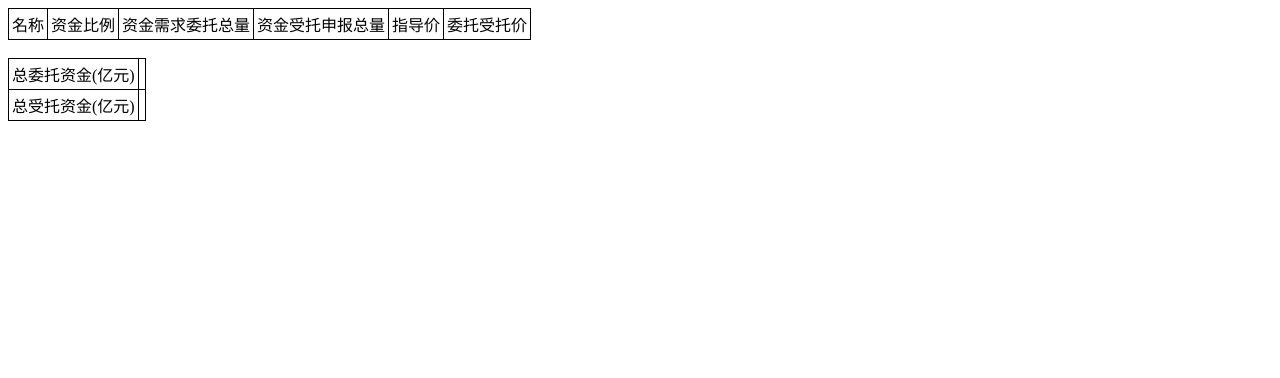
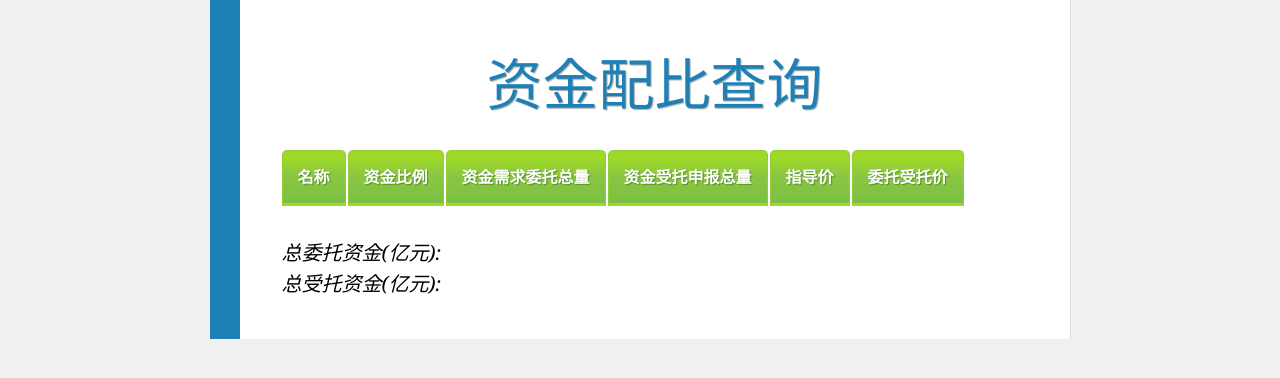
Before and after one commit to fanjunwei/fjwdj, a Django app: template templates/moneySupply.html in a window 1280 px wide. Shown: the top 378 px of the page. Run offline with Django 3.2, Linux system fonts and the light colour scheme; the template is opened without the code that fills it, so the values that code supplies are empty.

Commit message:
优化显示

```diff
--- /dev/null
+++ b/static/css/style.css
@@ -0,0 +1,284 @@
+
+/* Table 1 Style */
+table.table1{
+    font-family: "Trebuchet MS", sans-serif;
+    font-size: 16px;
+    font-weight: bold;
+    line-height: 1.4em;
+    font-style: normal;
+    border-collapse:separate;
+}
+.table1 thead th{
+    padding:15px;
+    color:#fff;
+    text-shadow:1px 1px 1px #568F23;
+    border:1px solid #93CE37;
+    border-bottom:3px solid #9ED929;
+    background-color:#9DD929;
+    background:-webkit-gradient(
+        linear,
+        left bottom,
+        left top,
+        color-stop(0.02, rgb(123,192,67)),
+        color-stop(0.51, rgb(139,198,66)),
+        color-stop(0.87, rgb(158,217,41))
+        );
+    background: -moz-linear-gradient(
+        center bottom,
+        rgb(123,192,67) 2%,
+        rgb(139,198,66) 51%,
+        rgb(158,217,41) 87%
+        );
+    -webkit-border-top-left-radius:5px;
+    -webkit-border-top-right-radius:5px;
+    -moz-border-radius:5px 5px 0px 0px;
+    border-top-left-radius:5px;
+    border-top-right-radius:5px;
+}
+.table1 thead th:empty{
+    background:transparent;
+    border:none;
+}
+.table1 tbody th{
+    color:#fff;
+    text-shadow:1px 1px 1px #568F23;
+    background-color:#9DD929;
+    border:1px solid #93CE37;
+    border-right:3px solid #9ED929;
+    padding:0px 10px;
+    background:-webkit-gradient(
+        linear,
+        left bottom,
+        right top,
+        color-stop(0.02, rgb(158,217,41)),
+        color-stop(0.51, rgb(139,198,66)),
+        color-stop(0.87, rgb(123,192,67))
+        );
+    background: -moz-linear-gradient(
+        left bottom,
+        rgb(158,217,41) 2%,
+        rgb(139,198,66) 51%,
+        rgb(123,192,67) 87%
+        );
+    -moz-border-radius:5px 0px 0px 5px;
+    -webkit-border-top-left-radius:5px;
+    -webkit-border-bottom-left-radius:5px;
+    border-top-left-radius:5px;
+    border-bottom-left-radius:5px;
+}
+.table1 tfoot td{
+    color: #9CD009;
+    font-size:32px;
+    text-align:center;
+    padding:10px 0px;
+    text-shadow:1px 1px 1px #444;
+}
+.table1 tfoot th{
+    color:#666;
+}
+.table1 tbody td{
+    padding:10px;
+    text-align:center;
+    background-color:#DEF3CA;
+    border: 2px solid #E7EFE0;
+    -moz-border-radius:2px;
+    -webkit-border-radius:2px;
+    border-radius:2px;
+    color:#666;
+    text-shadow:1px 1px 1px #fff;
+}
+.table1 tbody span.check::before{
+    content : url(../images/check0.png)
+}
+/* Table 2 Style */
+table.table2{
+    font-family: Georgia, serif;
+    font-size: 18px;
+    font-style: normal;
+    font-weight: normal;
+    letter-spacing: -1px;
+    line-height: 1.2em;
+    border-collapse:collapse;
+    text-align:center;
+}
+.table2 thead th, .table2 tfoot td{
+    padding:20px 10px 40px 10px;
+    color:#fff;
+    font-size: 26px;
+    background-color:#222;
+    font-weight:normal;
+    border-right:1px dotted #666;
+    border-top:3px solid #666;
+    -moz-box-shadow:0px -1px 4px #000;
+    -webkit-box-shadow:0px -1px 4px #000;
+    box-shadow:0px -1px 4px #000;
+    text-shadow:1px 1px 1px #000;
+}
+.table2 tfoot th{
+    padding:10px;
+    font-size:18px;
+    text-transform:uppercase;
+    color:#888;
+}
+.table2 tfoot td{
+    font-size:36px;
+    color:#EF870E;
+    border-top:none;
+    border-bottom:3px solid #666;
+    -moz-box-shadow:0px 1px 4px #000;
+    -webkit-box-shadow:0px 1px 4px #000;
+    box-shadow:0px 1px 4px #000;
+}
+.table2 thead th:empty{
+    background:transparent;
+    -moz-box-shadow:none;
+    -webkit-box-shadow:none;
+    box-shadow:none;
+}
+.table2 thead :nth-last-child(1){
+    border-right:none;
+}
+.table2 thead :first-child,
+.table2 tbody :nth-last-child(1){
+    border:none;
+}
+.table2 tbody th{
+    text-align:right;
+    padding:10px;
+    color:#333;
+    text-shadow:1px 1px 1px #ccc;
+    background-color:#f9f9f9;
+}
+.table2 tbody td{
+    padding:10px;
+    background-color:#f0f0f0;
+    border-right:1px dotted #999;
+    text-shadow:-1px 1px 1px #fff;
+    text-transform:uppercase;
+    color:#333;
+}
+.table2 tbody span.check::before{
+    content : url(../images/check1.png)
+}
+
+/* Table 3 Style */
+table.table3{
+    font-family:Arial;
+    font-size: 18px;
+    font-style: normal;
+    font-weight: normal;
+    text-transform: uppercase;
+    letter-spacing: -1px;
+    line-height: 1.7em;
+    text-align:center;
+    border-collapse:collapse;
+}
+.table3 thead th{
+    padding:6px 10px;
+    text-transform:uppercase;
+    color:#444;
+    font-weight:bold;
+    text-shadow:1px 1px 1px #fff;
+    border-bottom:5px solid #444;
+}
+.table3 thead th:empty{
+    background:transparent;
+    border:none;
+}
+.table3 thead :nth-child(2),
+.table3 tfoot :nth-child(2){
+    background-color: #7FD2FF;
+}
+.table3 tfoot :nth-child(2){
+    -moz-border-radius:0px 0px 0px 5px;
+    -webkit-border-bottom-left-radius:5px;
+    border-bottom-left-radius:5px;
+}
+.table3 thead :nth-child(2){
+    -moz-border-radius:5px 0px 0px 0px;
+    -webkit-border-top-left-radius:5px;
+    border-top-left-radius:5px;
+}
+.table3 thead :nth-child(3),
+.table3 tfoot :nth-child(3){
+    background-color: #45A8DF;
+}
+.table3 thead :nth-child(4),
+.table3 tfoot :nth-child(4){
+    background-color: #2388BF;
+}
+.table3 thead :nth-child(5),
+.table3 tfoot :nth-child(5){
+    background-color: #096A9F;
+}
+.table3 thead :nth-child(5){
+    -moz-border-radius:0px 5px 0px 0px;
+    -webkit-border-top-right-radius:5px;
+    border-top-right-radius:5px;
+}
+.table3 tfoot :nth-child(5){
+    -moz-border-radius:0px 0px 5px 0px;
+    -webkit-border-bottom-right-radius:5px;
+    border-bottom-right-radius:5px;
+}
+.table3 tfoot td{
+    font-size:38px;
+    font-weight:bold;
+    padding:15px 0px;
+    text-shadow:1px 1px 1px #fff;
+}
+.table3 tbody td{
+    padding:10px;
+}
+.table3 tbody tr:nth-child(4) td{
+    font-size:26px;
+    font-weight:bold;
+}
+.table3 tbody td:nth-child(even){
+    background-color:#444;
+    color:#444;
+    border-bottom:1px solid #444;
+    background:-webkit-gradient(
+        linear,
+        left bottom,
+        left top,
+        color-stop(0.39, rgb(189,189,189)),
+        color-stop(0.7, rgb(224,224,224))
+        );
+    background:-moz-linear-gradient(
+        center bottom,
+        rgb(189,189,189) 39%,
+        rgb(224,224,224) 70%
+        );
+    text-shadow:1px 1px 1px #fff;
+}
+.table3 tbody td:nth-child(odd){
+    background-color:#555;
+    color:#f0f0f0;
+    border-bottom:1px solid #444;
+    background:-webkit-gradient(
+        linear,
+        left bottom,
+        left top,
+        color-stop(0.39, rgb(85,85,85)),
+        color-stop(0.7, rgb(105,105,105))
+        );
+    background:-moz-linear-gradient(
+        center bottom,
+        rgb(85,85,85) 39%,
+        rgb(105,105,105) 70%
+        );
+    text-shadow:1px 1px 1px #000;
+}
+.table3 tbody td:nth-last-child(1){
+    border-right:1px solid #222;
+}
+.table3 tbody th{
+    color:#696969;
+    text-align:right;
+    padding:0px 10px;
+    border-right:1px solid #aaa;
+}
+.table3 tbody span.check::before{
+    content : url(../images/check2.png)
+}
--- a/templates/moneySupply.html
+++ b/templates/moneySupply.html
@@ -2,35 +2,97 @@
 <html>
 <head lang="en">
     <meta charset="UTF-8">
+    <link href="{{ STATIC_URL }}css/style.css" rel="stylesheet">
     <title>资金配比</title>
-    <style type='text/css'>
-        table {
-            border-collapse: collapse;
-            border: solid #000000;
-            border-width: 1px 0 0 1px;
+    <style type="text/css">
+        * {
+            margin: 0;
+            padding: 0;
         }
 
-        table th, table td {
-            border: solid #000000;
-            border-width: 0 1px 1px 0;
-            padding: 3px;
-            text-overflow: ellipsis;
-            word-break: keep-all;
-            overflow: hidden;
+        body {
+            font-family: Georgia, serif;
+            font-size: 20px;
+            font-style: italic;
+            font-weight: normal;
+            letter-spacing: normal;
+            background: #f0f0f0;
+        }
+
+        #content {
+            background-color: #fff;
+            width: 750px;
+            padding: 40px;
+            margin: 0 auto;
+            border-left: 30px solid #1D81B6;
+            border-right: 1px solid #ddd;
+            -moz-box-shadow: 0px 0px 16px #aaa;
+        }
+
+        .head {
+            font-family: Helvetica, Arial, Verdana;
+            text-transform: uppercase;
+            font-weight: bold;
+            font-size: 12px;
+            font-style: normal;
+            letter-spacing: 3px;
+            color: #888;
+            border-bottom: 3px solid #f0f0f0;
+            padding-bottom: 10px;
+            margin-bottom: 10px;
+        }
+
+        .head a {
+            color: #1D81B6;
+            text-decoration: none;
+            float: right;
+            text-shadow: 1px 1px 1px #888;
+        }
+
+        .head a:hover {
+            color: #f0f0f0;
+        }
+
+        #content h1 {
+            font-family: "Trebuchet MS", sans-serif;
+            color: #1D81B6;
+            font-weight: normal;
+            font-style: normal;
+            font-size: 56px;
+            text-shadow: 1px 1px 1px #aaa;
+        }
+
+        #content h2 {
+            font-family: "Trebuchet MS", sans-serif;
+            font-size: 34px;
+            font-style: normal;
+            background-color: #f0f0f0;
+            margin: 40px 0px 30px -40px;
+            padding: 0px 40px;
+            clear: both;
+            float: left;
+            width: 100%;
+            color: #aaa;
+            text-shadow: 1px 1px 1px #fff;
         }
     </style>
 </head>
 <body>
+<div id="content">
+<h1 style="text-align: center">资金配比查询</h1>
+<br>
+<table class="table1">
+<thead>
 
-<table>
     <tr>
-        <td>名称</td>
-        <td>资金比例</td>
-        <td>资金需求委托总量</td>
-        <td>资金受托申报总量</td>
-        <td>指导价</td>
-        <td>委托受托价</td>
+        <th>名称</th>
+        <th>资金比例</th>
+        <th>资金需求委托总量</th>
+        <th>资金受托申报总量</th>
+        <th>指导价</th>
+        <th>委托受托价</th>
     </tr>
+    </thead>
     {% for i in res %}
         <tr>
             <td>{{ i.name|default_if_none:'' }}</td>
@@ -55,19 +117,19 @@
 <br>
 <table>
     <tr>
-        <td>总委托资金(亿元)</td>
+        <td>总委托资金(亿元):</td>
         <td>
             <div style='text-align:right;'>{{ mf1|default_if_none:'' }}</div>
         </td>
     </tr>
     <tr>
-        <td>总受托资金(亿元)</td>
+        <td>总受托资金(亿元):</td>
         <td>
             <div style='text-align:right;'>{{ mf2|default_if_none:'' }}</div>
         </td>
     </tr>
 </table>
 
-
+</div>
 </body>
 </html>
```
